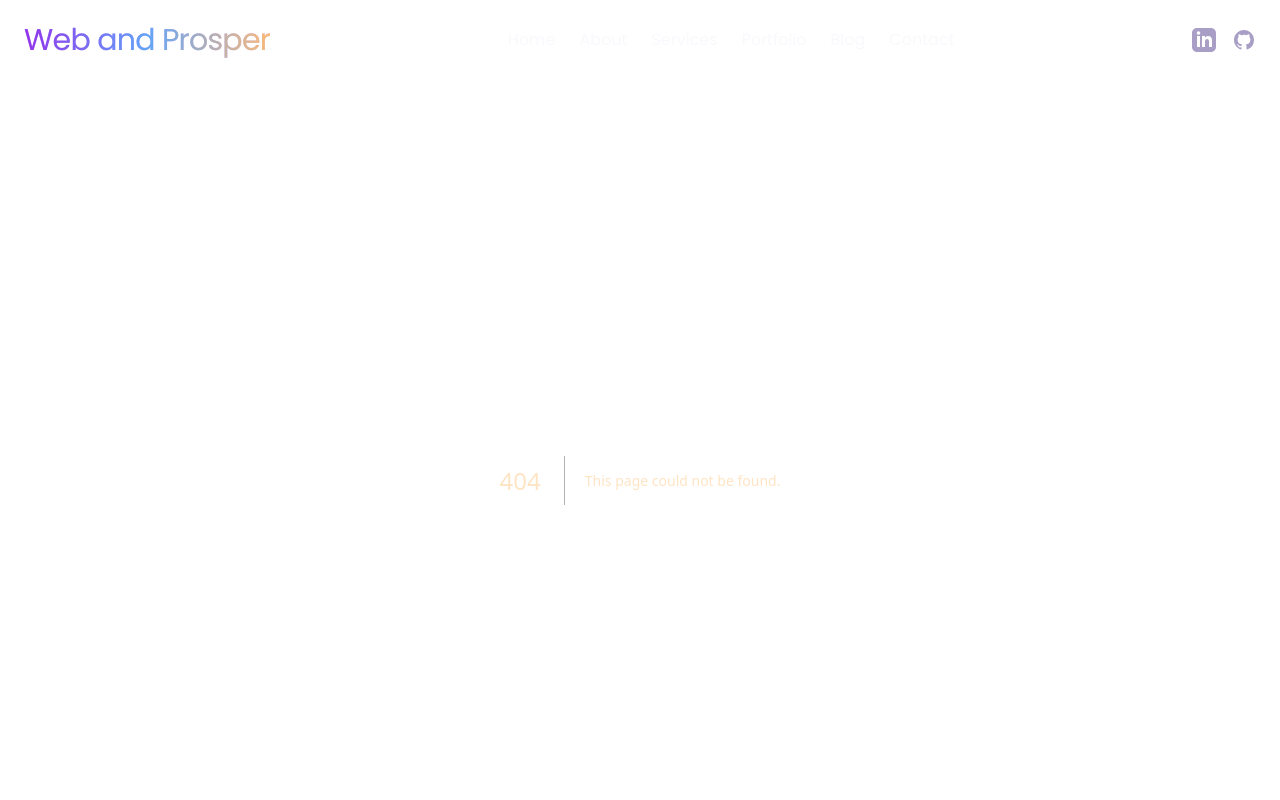
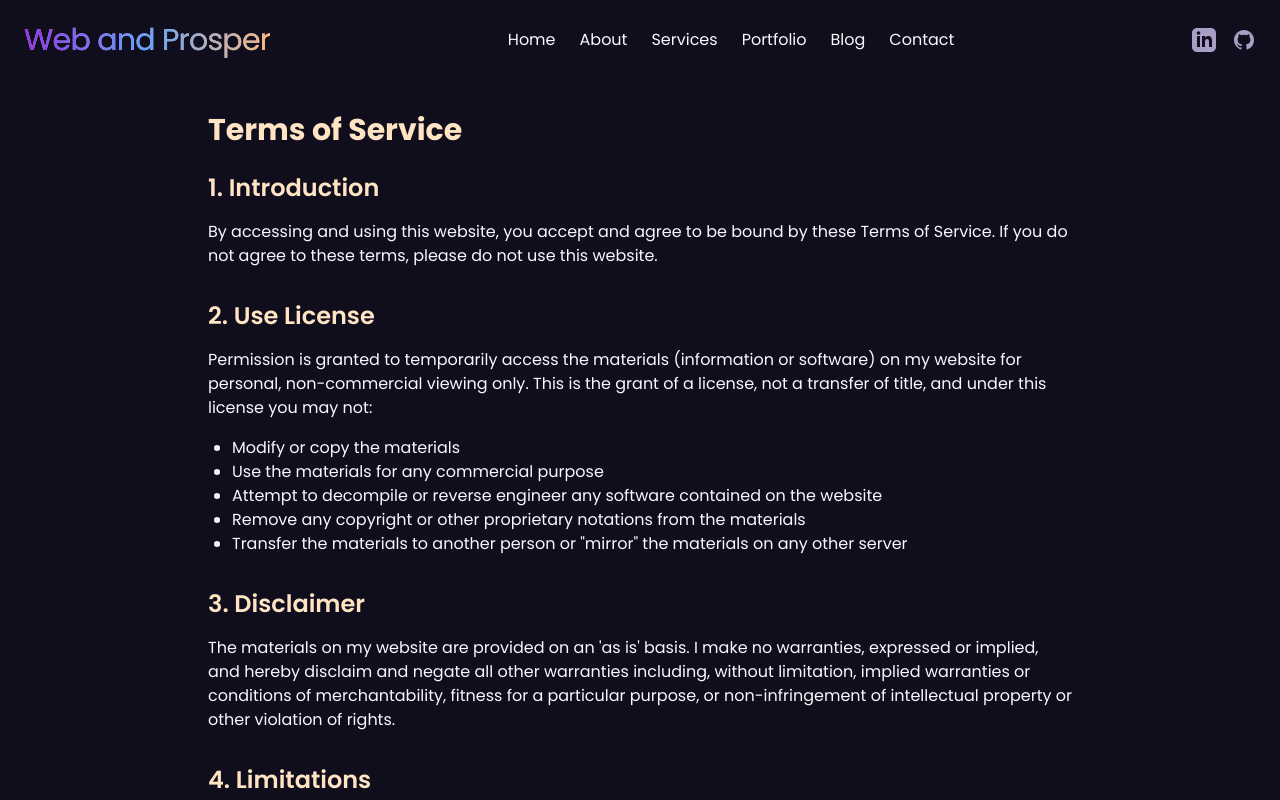
Before and after one commit to Daddyjohn63/jp-portfolio-website, a Next.js app: page /terms-of-service in a window 1280 px wide. Before the commit this address had no page. Built offline with nearby package versions, Linux system fonts and the light colour scheme.

Commit message:
added privacy and terms of service page

```diff
--- /dev/null
+++ b/app/privacy-policy/page.jsx
@@ -0,0 +1,113 @@
+const PrivacyPolicy = () => {
+  return (
+    <div className="max-w-4xl mx-auto px-4 py-8">
+      <h1 className="text-3xl font-bold mb-6">Privacy & Cookie Policy</h1>
+
+      <section className="mb-8">
+        <h2 className="text-2xl font-semibold mb-4">1. Introduction</h2>
+        <p className="mb-4">
+          This Privacy & Cookie Policy explains how I collect, use, and protect
+          your personal information when you use my website. I am committed to
+          ensuring your privacy is protected and I comply with applicable data
+          protection laws.
+        </p>
+      </section>
+
+      <section className="mb-8">
+        <h2 className="text-2xl font-semibold mb-4">
+          2. Information I Collect
+        </h2>
+        <h3 className="text-xl font-semibold mb-3">2.1 Contact Form</h3>
+        <p className="mb-4">
+          When you use my contact form, I collect the following information:
+        </p>
+        <ul className="list-disc ml-6 mb-4">
+          <li>Name</li>
+          <li>Email address</li>
+          <li>Message content</li>
+        </ul>
+        <p className="mb-4">
+          This information is used solely for the purpose of responding to your
+          inquiry and will not be shared with third parties.
+        </p>
+
+        <h3 className="text-xl font-semibold mb-3">2.2 Analytics</h3>
+        <p className="mb-4">
+          I use Google Analytics to understand how visitors interact with my
+          website. This service may collect:
+        </p>
+        <ul className="list-disc ml-6 mb-4">
+          <li>IP address (anonymized)</li>
+          <li>Browser type and version</li>
+          <li>Device information</li>
+          <li>Pages visited</li>
+          <li>Time and duration of visits</li>
+        </ul>
+      </section>
+
+      <section className="mb-8">
+        <h2 className="text-2xl font-semibold mb-4">3. Cookies</h2>
+        <p className="mb-4">
+          My website uses cookies to enhance your browsing experience. These
+          include:
+        </p>
+        <ul className="list-disc ml-6 mb-4">
+          <li>
+            Essential cookies: Required for the website to function properly
+          </li>
+          <li>
+            Analytics cookies: Used by Google Analytics to collect anonymous
+            usage data
+          </li>
+        </ul>
+        <p className="mb-4">
+          You can control and/or delete cookies as you wish through your browser
+          settings.
+        </p>
+      </section>
+
+      <section className="mb-8">
+        <h2 className="text-2xl font-semibold mb-4">
+          4. Data Storage and Security
+        </h2>
+        <p className="mb-4">
+          I implement appropriate security measures to protect your personal
+          information. Contact form submissions are stored securely and accessed
+          only by me.
+        </p>
+      </section>
+
+      <section className="mb-8">
+        <h2 className="text-2xl font-semibold mb-4">5. Your Rights</h2>
+        <p className="mb-4">You have the right to:</p>
+        <ul className="list-disc ml-6 mb-4">
+          <li>Access your personal data</li>
+          <li>Request correction of your personal data</li>
+          <li>Request deletion of your personal data</li>
+          <li>Object to processing of your personal data</li>
+          <li>Request restriction of processing your personal data</li>
+        </ul>
+      </section>
+
+      <section className="mb-8">
+        <h2 className="text-2xl font-semibold mb-4">
+          6. Updates to This Policy
+        </h2>
+        <p className="mb-4">
+          I may update this privacy policy from time to time. Any changes will
+          be posted on this page.
+        </p>
+      </section>
+
+      <section>
+        <h2 className="text-2xl font-semibold mb-4">7. Contact Me</h2>
+        <p className="mb-4">
+          If you have any questions about this Privacy & Cookie Policy, please
+          contact me through my contact form.
+        </p>
+      </section>
+    </div>
+  );
+};
+
+export default PrivacyPolicy;
--- /dev/null
+++ b/app/terms-of-service/page.jsx
@@ -0,0 +1,109 @@
+const TermsOfService = () => {
+  return (
+    <div className="max-w-4xl mx-auto px-4 py-8">
+      <h1 className="text-3xl font-bold mb-6">Terms of Service</h1>
+
+      <section className="mb-8">
+        <h2 className="text-2xl font-semibold mb-4">1. Introduction</h2>
+        <p className="mb-4">
+          By accessing and using this website, you accept and agree to be bound
+          by these Terms of Service. If you do not agree to these terms, please
+          do not use this website.
+        </p>
+      </section>
+
+      <section className="mb-8">
+        <h2 className="text-2xl font-semibold mb-4">2. Use License</h2>
+        <p className="mb-4">
+          Permission is granted to temporarily access the materials (information
+          or software) on my website for personal, non-commercial viewing only.
+          This is the grant of a license, not a transfer of title, and under
+          this license you may not:
+        </p>
+        <ul className="list-disc ml-6 mb-4">
+          <li>Modify or copy the materials</li>
+          <li>Use the materials for any commercial purpose</li>
+          <li>
+            Attempt to decompile or reverse engineer any software contained on
+            the website
+          </li>
+          <li>
+            Remove any copyright or other proprietary notations from the
+            materials
+          </li>
+          <li>
+            Transfer the materials to another person or "mirror" the materials
+            on any other server
+          </li>
+        </ul>
+      </section>
+
+      <section className="mb-8">
+        <h2 className="text-2xl font-semibold mb-4">3. Disclaimer</h2>
+        <p className="mb-4">
+          The materials on my website are provided on an 'as is' basis. I make
+          no warranties, expressed or implied, and hereby disclaim and negate
+          all other warranties including, without limitation, implied warranties
+          or conditions of merchantability, fitness for a particular purpose, or
+          non-infringement of intellectual property or other violation of
+          rights.
+        </p>
+      </section>
+
+      <section className="mb-8">
+        <h2 className="text-2xl font-semibold mb-4">4. Limitations</h2>
+        <p className="mb-4">
+          In no event shall I or my suppliers be liable for any damages
+          (including, without limitation, damages for loss of data or profit, or
+          due to business interruption) arising out of the use or inability to
+          use the materials on my website, even if I or an authorized
+          representative has been notified orally or in writing of the
+          possibility of such damage.
+        </p>
+      </section>
+
+      <section className="mb-8">
+        <h2 className="text-2xl font-semibold mb-4">
+          5. Accuracy of Materials
+        </h2>
+        <p className="mb-4">
+          The materials appearing on my website could include technical,
+          typographical, or photographic errors. I do not warrant that any of
+          the materials on my website are accurate, complete, or current. I may
+          make changes to the materials contained on my website at any time
+          without notice.
+        </p>
+      </section>
+
+      <section className="mb-8">
+        <h2 className="text-2xl font-semibold mb-4">6. Links</h2>
+        <p className="mb-4">
+          I have not reviewed all of the sites linked to my website and I am not
+          responsible for the contents of any such linked site. The inclusion of
+          any link does not imply endorsement by me of the site. Use of any such
+          linked website is at the user's own risk.
+        </p>
+      </section>
+
+      <section className="mb-8">
+        <h2 className="text-2xl font-semibold mb-4">7. Modifications</h2>
+        <p className="mb-4">
+          I may revise these Terms of Service for my website at any time without
+          notice. By using this website, you are agreeing to be bound by the
+          then current version of these Terms of Service.
+        </p>
+      </section>
+
+      <section>
+        <h2 className="text-2xl font-semibold mb-4">8. Governing Law</h2>
+        <p className="mb-4">
+          These terms and conditions are governed by and construed in accordance
+          with the laws and any disputes relating to these terms and conditions
+          will be subject to the exclusive jurisdiction of the courts.
+        </p>
+      </section>
+    </div>
+  );
+};
+
+export default TermsOfService;
--- a/components/common/Footer.jsx
+++ b/components/common/Footer.jsx
@@ -134,13 +134,13 @@ export const Footer = () => {
             </p>
             <div className="flex space-x-6 mt-4 md:mt-0">
               <Link
-                href="/privacy"
+                href="/privacy-policy"
                 className="text-sm text-muted-foreground hover:text-customBiege transition-colors"
               >
                 Privacy Policy
               </Link>
               <Link
-                href="/terms"
+                href="/terms-of-service"
                 className="text-sm text-muted-foreground hover:text-customBiege transition-colors"
               >
                 Terms of Service
--- a/components/common/InnerHeader.jsx
+++ b/components/common/InnerHeader.jsx
@@ -49,7 +49,7 @@ export const InnerHeader = ({ title, description }) => {
       {/* Content */}
       <div className="absolute inset-0 flex flex-col items-center justify-center gap-4">
         <h1 className="text-5xl font-bold text-center px-4">{title}</h1>
-        <p className="text-muted-foreground text-xl text-center px-4 md:w-1/3">
+        <p className="text-muted-foreground text-xl text-center px-4 lg:w-1/3">
           {description}
         </p>
       </div>
--- a/components/layout/Header.jsx
+++ b/components/layout/Header.jsx
@@ -67,10 +67,10 @@ const Header = () => {
 
           {/* SOCIAL MEDIA END */}
           {/* ADD SIDEBAR MOBILE HERE */}
-          <div className="md:hidden">
+          <div className="lg:hidden">
             <MobileSideBar pathname={pathname} />
           </div>
-          <SocialLinks className="hidden md:flex" iconClassName="w-4 h-4" />
+          <SocialLinks className="hidden lg:flex" iconClassName="w-4 h-4" />
         </div>
       </header>
     </>
```
